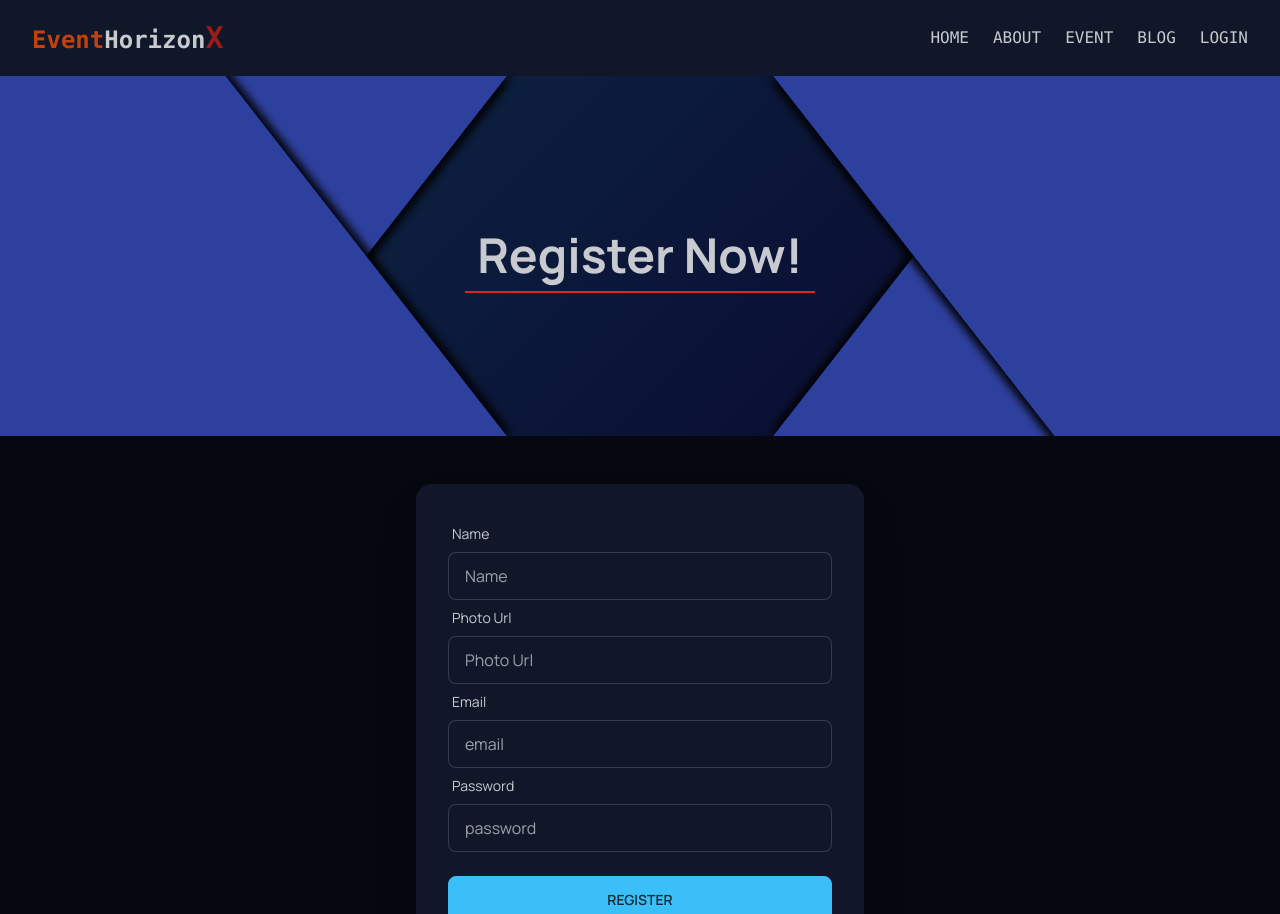
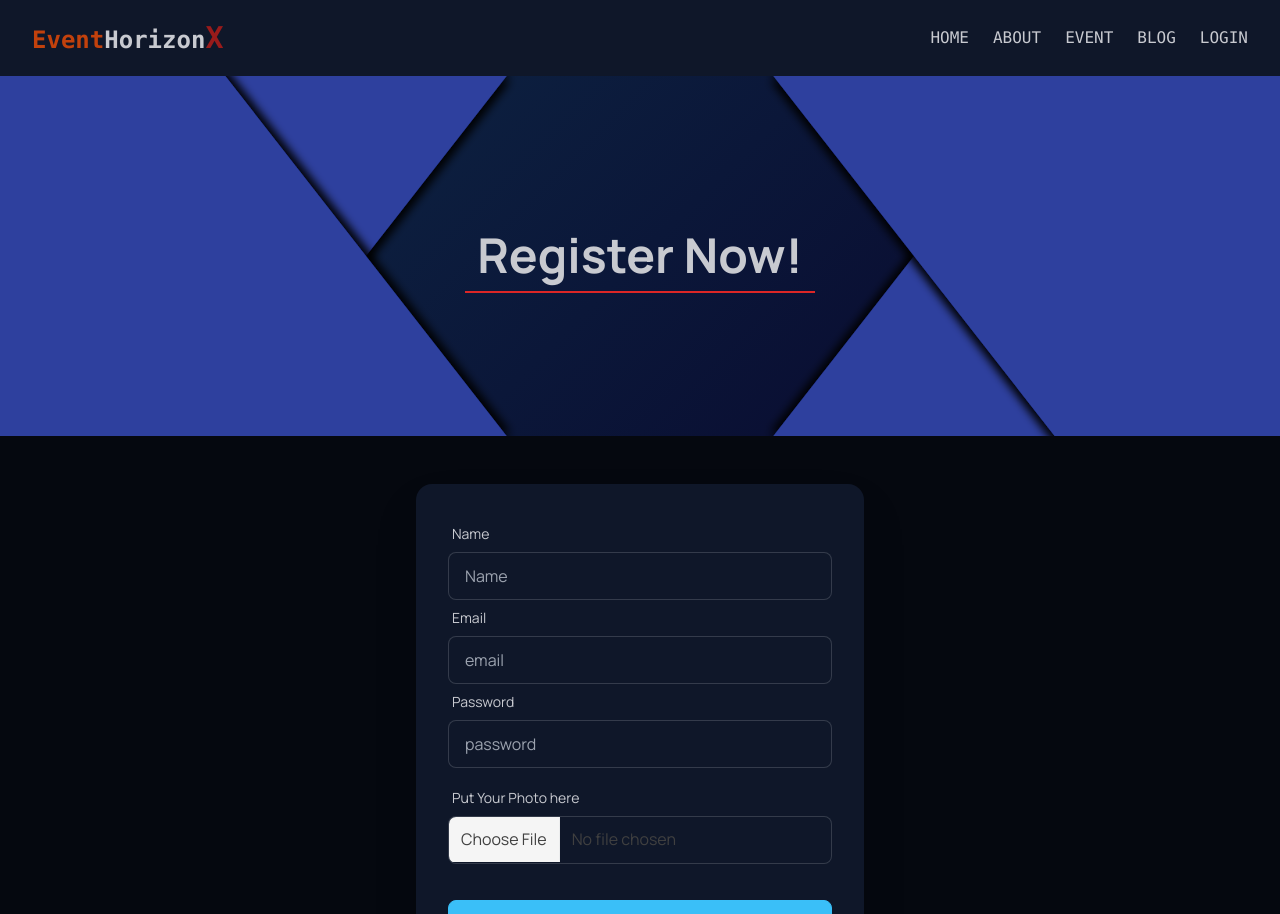
Before and after one commit to rafimd422/EventHorizonX, a React (Vite) app: page /register in a window 1280 px wide. Shown: the top 914 px of the page. Built offline with nearby package versions, Linux system fonts and the light colour scheme; no server answers.

Commit message:
added realtime image input system on the register page by using imgbb api and axios

```diff
--- a/package.json
+++ b/package.json
@@ -12,6 +12,7 @@
   "dependencies": {
     "@react-icons/all-files": "^4.1.0",
     "aos": "^3.0.0-beta.6",
+    "axios": "^1.6.2",
     "firebase": "^10.4.0",
     "localforage": "^1.10.0",
     "match-sorter": "^6.3.1",
--- a/src/Components/Pages/Register/Register.jsx
+++ b/src/Components/Pages/Register/Register.jsx
@@ -5,15 +5,15 @@ import { ToastContainer, toast } from 'react-toastify';
 import 'react-toastify/dist/ReactToastify.css';
 import { GoogleAuthProvider, signInWithPopup, updateProfile } from 'firebase/auth';
 import 'firebase/auth';
-import auth from '../../../../firebase.config';
 import { Helmet, HelmetData } from 'react-helmet-async';
+import axios from 'axios';
 
 
 const Register = () => {
   const [error, setError] = useState('');
   const [success, setSuccess] = useState('');
 
-  const { signUp: contextSignUp, verify } = useContext(AuthContext);
+  const { signUp: contextSignUp } = useContext(AuthContext);
 
   const Navigate = useNavigate();
   const loginGoogle = () => {
@@ -54,25 +54,34 @@ const Register = () => {
   const navigate = useNavigate();
 
 
+
   const handleRegister = (e) => {
     e.preventDefault();
-    const email = e.target.email.value;
+
+
+// preparing our api to make image upload input working
+    const apiKey = import.meta.env.VITE_IMGBB_API_KEY
+    const api = `https://api.imgbb.com/1/upload?key=${apiKey}`
+    const photo = e.target.photo.files[0];
+    const formData = new FormData();
+    formData.append('image', photo);
+    axios.post(api, formData, {
+      headers: {
+        'Content-Type': 'multipart/form-data',
+      },
+    })
+      .then(response => {
+        const photoURL = response.data?.data?.display_url;
+        const email = e.target.email.value;
     const password = e.target.password.value;
-    const photoURL = e.target.photoURL.value;
     const name = e.target.name.value;
     setSuccess('');
     setError('');
 
     const hasCapitalLetter = /[A-Z]/.test(password);
-    const hasSpecialCharacter = /[!@#$%^&*()_+{}\[\]:;<>,.?~\\-]/.test(password);
 
     if (!hasCapitalLetter) {
       setError('Password must contain at least one capital letter');
-      return;
-    }
-
-    if (!hasSpecialCharacter) {
-      setError('Password must contain at least one special character');
       return;
     }
 
@@ -111,6 +120,14 @@ const Register = () => {
         console.error('Error', error);
         setError(error.message);
       });
+      })
+      .catch(error => {
+        console.error('Error uploading photo:', error.message);
+      });
+
+
+
+
   };
 
 
@@ -145,18 +162,7 @@ const Register = () => {
                 className="input input-bordered"
               />
             </div>
-            <div className="form-control">
-              <label className="label" htmlFor="Photo">
-                <span className="label-text">Photo Url</span>
-              </label>
-              <input
-                type="url"
-                id="photoURL"
-                placeholder="Photo Url"
-                name="PhotoURl"
-                className="input input-bordered"
-              />
-            </div>
+
             <div className="form-control">
               <label className="label" htmlFor="email">
                 <span className="label-text">Email</span>
@@ -181,6 +187,23 @@ const Register = () => {
                 name="password"
                 className="input input-bordered"
               />
+            </div>
+            <div className="form-control">
+            <div className="my-3 w-96">
+          <label
+            htmlFor="Photo"
+            className="label"
+          > <span className='label-text'>          Put Your Photo here
+          </span>
+          </label>
+          <input
+            className="relative m-0 block w-full min-w-0 flex-auto cursor-pointer rounded-lg input-bordered input bg-clip-padding px-3 py-[0.32rem] font-normal leading-[2.15] text-neutral-700 transition duration-300 ease-in-out file:-mx-3 file:-my-[0.32rem] file:cursor-pointer file:overflow-hidden file:rounded-none file:border-0 file:border-solid file:border-inherit file:bg-neutral-100 file:px-3 file:py-[0.32rem] file:text-neutral-700 file:transition file:duration-150 file:ease-in-out file:[border-inline-end-width:1px] file:[margin-inline-end:0.75rem] hover:file:bg-neutral-200 focus:border-primary focus:text-neutral-700 focus:shadow-te-primary focus:outline-none"
+            id="Photo"
+            type="file"
+            required
+            name="photo"
+          />
+      </div>
             </div>
             <div className="form-control mt-6">
               <button className="btn btn-primary">Register</button>
```
Also changed, not shown: 1 other file (tests, documents, lock files or other folders).
